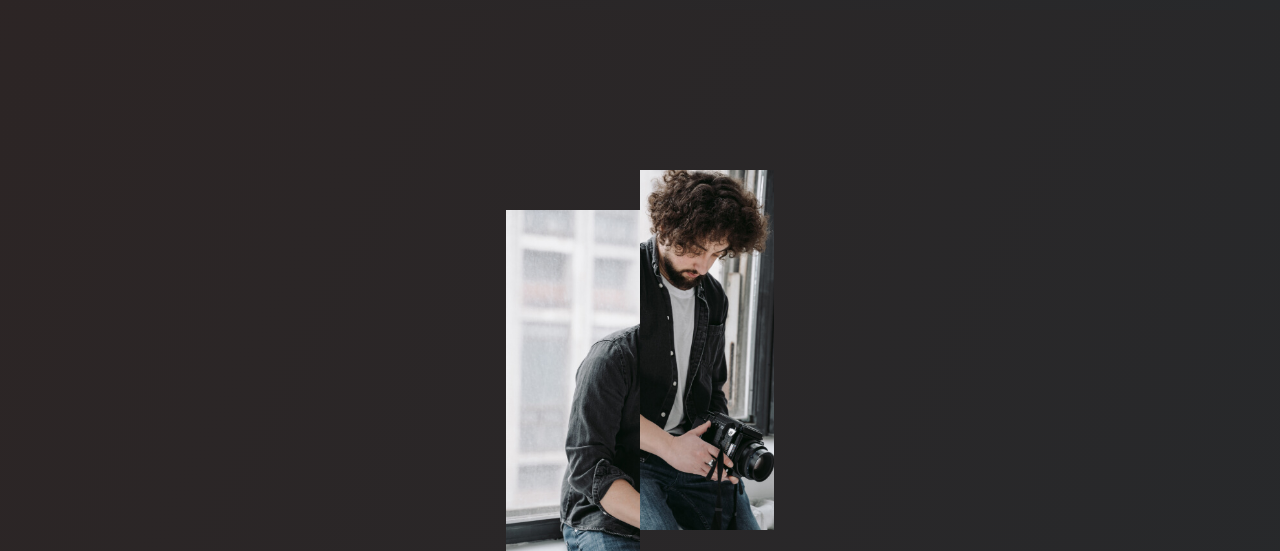
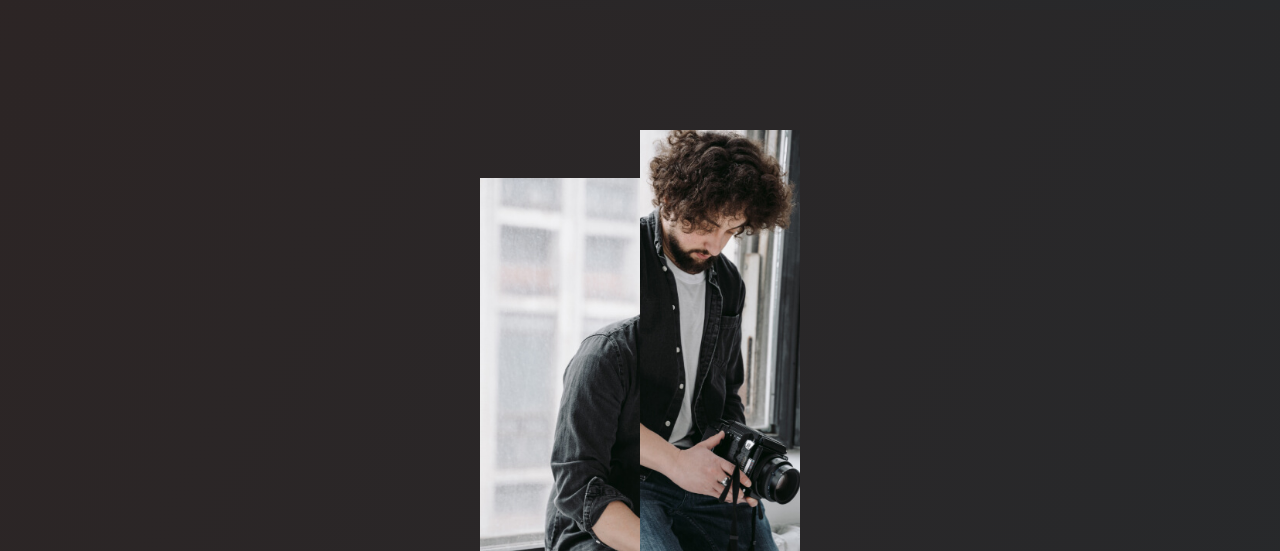
Before and after one commit to infjdeepak/photographer-ui, a plain HTML site: page index.html in a window 1280 px wide. Shown: the part 70-621 px from the top of the page. Drawn offline with Linux system fonts and the light colour scheme.

Commit message:
Update style.css

```diff
--- a/styles/style.css
+++ b/styles/style.css
@@ -174,7 +174,7 @@ nav .logo {
 
 .intro-images {
   overflow: hidden;
-
+margin: 2rem 0;
   -ms-flex-item-align: center;
       align-self: center;
   justify-self: center;
@@ -187,7 +187,7 @@ nav .logo {
   -webkit-transition: all 0.4s ease;
   transition: all 0.4s ease;
 
-  height: 50rem;
+  height: 60rem;
 }
 
 .intro-images .img-left {
```
